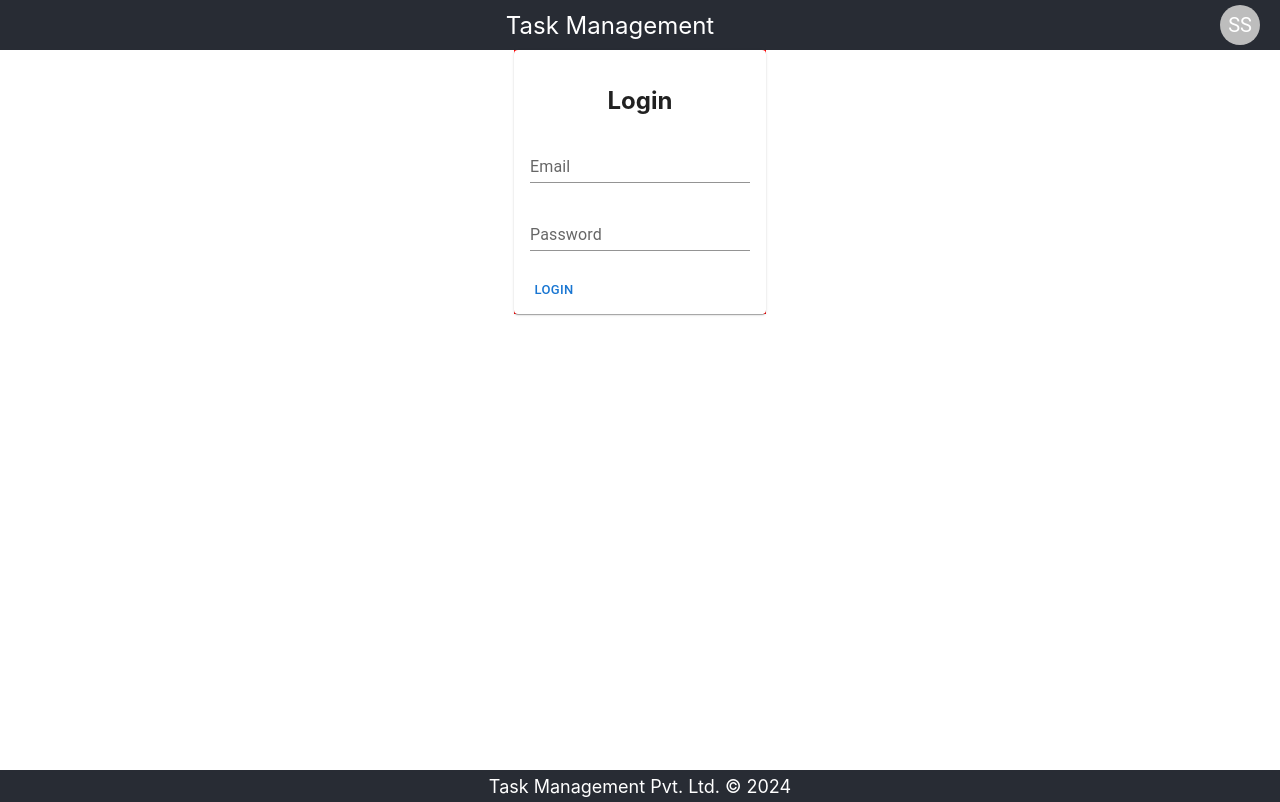
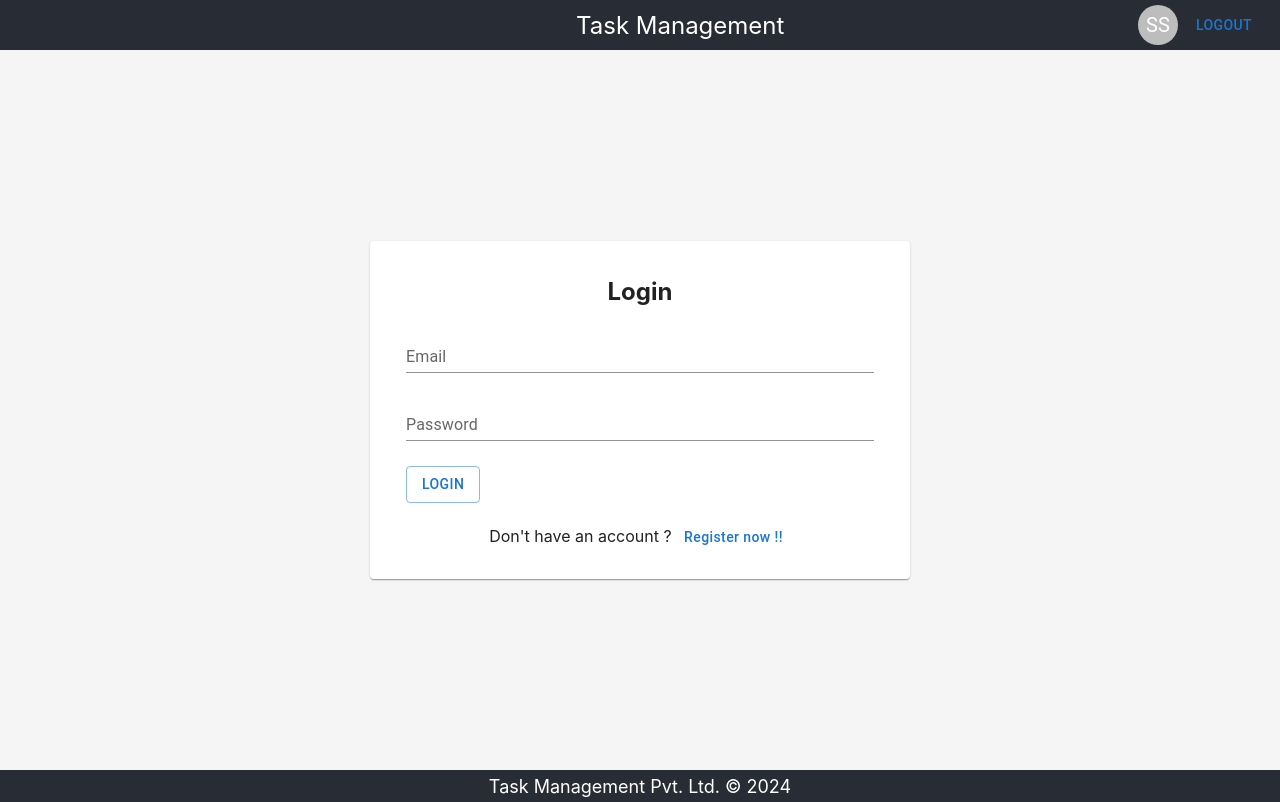
Before and after one commit to mrsinghspecialist/task-management, a React (Create React App) app: page /login in a window 1280 px wide. Both pictures are taken after a click on the button "LOGIN". Built offline with nearby package versions, Linux system fonts and the light colour scheme.

Commit message:
Implementing store and building components

```diff
--- a/package.json
+++ b/package.json
@@ -7,6 +7,7 @@
     "@emotion/styled": "^11.11.0",
     "@mui/material": "^5.15.6",
     "@mui/styles": "^5.15.6",
+    "@reduxjs/toolkit": "^2.1.0",
     "@testing-library/jest-dom": "^5.17.0",
     "@testing-library/react": "^13.4.0",
     "@testing-library/user-event": "^13.5.0",
@@ -16,6 +17,7 @@
     "@types/react-dom": "^18.2.18",
     "react": "^18.2.0",
     "react-dom": "^18.2.0",
+    "react-redux": "^9.1.0",
     "react-scripts": "5.0.1",
     "typescript": "^4.9.5",
     "web-vitals": "^2.1.4"
--- a/src/App.tsx
+++ b/src/App.tsx
@@ -1,5 +1,3 @@
-import React from "react";
-import logo from "./logo.svg";
 import "./App.css";
 import { Header } from "./components/Header/Header";
 import { Footer } from "./components/Footer/Footer";
@@ -15,7 +13,8 @@ function App() {
         className="body"
         style={{
           minHeight: "90vh",
-          // height: "90vh",
+          overflow: "auto",
+          background: "whitesmoke",
           width: "100%",
           display: "flex",
           justifyContent: "center",
--- a/src/components/Header/Header.styles.ts
+++ b/src/components/Header/Header.styles.ts
@@ -5,18 +5,24 @@ const useStyles = makeStyles((theme: Theme) =>
   createStyles({
     container: {
       display: "flex",
+      flexDirection: "row-reverse",
       alignItems: "center",
       fontSize: "x-large",
       minHeight: "50px",
       height: "6vh",
-      justifyContent: "space-between",
       width: "100%",
     },
     logo: {
       color: "white",
+      position: "absolute",
+      left: "45%",
+      alignSelf: "center",
     },
     avatar: {
       paddingRight: "20px",
+      display: "flex",
+      flexDirection: "row",
+      gap: "10px",
     },
   })
 );
--- a/src/components/Header/Header.tsx
+++ b/src/components/Header/Header.tsx
@@ -1,15 +1,30 @@
-import React from "react";
+import { useMemo } from "react";
 import useStyles from "./Header.styles";
-import { Avatar } from "@mui/material";
+import { Avatar, Button } from "@mui/material";
+import { useDispatch, useSelector } from "react-redux";
+import { logout, selectActingProfile } from "../../store/slices/profileSlice";
+import { getShortName } from "../../utils/utils";
 
 export const Header = () => {
   const classes = useStyles();
+  const dispatch = useDispatch();
+  const actingProfile = useSelector(selectActingProfile);
+  const shortName = useMemo(
+    () => getShortName(actingProfile.name),
+    [actingProfile.name]
+  );
+
   return (
     <div className={classes.container}>
       <div></div>
       <div className={classes.logo}>Task Management</div>
       <div className={classes.avatar}>
-        <Avatar>SS</Avatar>
+        {actingProfile.email && (
+          <>
+            <Avatar>{shortName}</Avatar>
+            <Button onClick={() => dispatch(logout())}>Logout</Button>
+          </>
+        )}
       </div>
     </div>
   );
--- a/src/components/Login/Login.tsx
+++ b/src/components/Login/Login.tsx
@@ -4,19 +4,35 @@ import {
   Card,
   CardActions,
   CardContent,
+  Modal,
   TextField,
 } from "@mui/material";
+import { useDispatch } from "react-redux";
+import { setActiveProfile } from "../../store/slices/profileSlice";
+import { useState } from "react";
+import { RegistrationForm } from "../RegistrationForm/RegistrationForm";
 
 export const Login = () => {
+  const [openModal, setOpenModal] = useState<boolean>(false);
+  const dispatch = useDispatch();
+
+  const handleClose = () => {
+    setOpenModal(false);
+  };
   return (
+    <>
       <div
         style={{
-        height: "100%",
-        background: "red",
+          height: "90vh",
+          background: "whitesmoke",
           display: "flex",
+          width: "100%",
+          justifyContent: "center",
+          alignItems: "center",
+          alignContent: "center",
         }}
       >
-      <Card>
+        <Card sx={{ width: "500px", paddingX: "20px" }}>
           <CardContent>
             <h2>Login</h2>
             <Box
@@ -27,17 +43,60 @@ export const Login = () => {
               }}
             >
               <div>
-              <TextField label="Email" type="text" variant="standard" />
+                <TextField
+                  sx={{ width: "100%" }}
+                  label="Email"
+                  type="text"
+                  variant="standard"
+                />
               </div>
-            <div>
-              <TextField label="Password" type="password" variant="standard" />
+              <Box>
+                <TextField
+                  sx={{ width: "100%" }}
+                  label="Password"
+                  type="password"
+                  variant="standard"
+                />
+              </Box>
+              <div
+                style={{
+                  marginTop: 5,
+                  alignSelf: "self-start",
+                }}
+              >
+                <Button
+                  variant="outlined"
+                  color="primary"
+                  onClick={() => {
+                    dispatch(
+                      setActiveProfile({
+                        email: "mrsinghspecialist@gmail.com",
+                        name: "Sarabjeet Singh",
+                        password: "Agbdlcid",
+                        userType: "Regular",
+                      })
+                    );
+                  }}
+                >
+                  Login
+                </Button>
               </div>
             </Box>
+            <Box mt={2}>
+              Don't have an account ?{" "}
+              <Button
+                sx={{ textTransform: "none" }}
+                onClick={() => setOpenModal(true)}
+              >
+                Register now !!
+              </Button>
+            </Box>
           </CardContent>
-        <CardActions>
-          <Button size="small">Login</Button>
-        </CardActions>
         </Card>
       </div>
+      <Modal open={openModal}>
+        <RegistrationForm handleClose={handleClose} />
+      </Modal>
+    </>
   );
 };
--- /dev/null
+++ b/src/components/RegistrationForm/RegistrationForm.tsx
@@ -0,0 +1,99 @@
+import { Box, Button, Card, CardContent, TextField } from "@mui/material";
+import React from "react";
+
+export const RegistrationForm = (props: { handleClose: () => void }) => {
+  return (
+    <div
+      style={{
+        background: "whitesmoke",
+        display: "flex",
+        position: "absolute",
+        top: "50%",
+        left: "50%",
+        transform: "translate(-50%, -50%)",
+        borderRadius: "50px",
+      }}
+    >
+      <Card
+        sx={{
+          width: "500px",
+          paddingX: "20px",
+          paddingY: "10px",
+        }}
+      >
+        <Button
+          sx={{ position: "absolute", top: "15px", right: "20px" }}
+          onClick={props.handleClose}
+        >
+          X
+        </Button>
+        <CardContent>
+          <h2>Registration Form</h2>
+          <Box
+            sx={{
+              display: "flex",
+              flexDirection: "column",
+              gap: "20px",
+            }}
+          >
+            <div>
+              <TextField
+                sx={{ width: "100%" }}
+                label="Name"
+                type="text"
+                variant="standard"
+              />
+            </div>
+            <div>
+              <TextField
+                sx={{ width: "100%" }}
+                label="Email"
+                type="text"
+                variant="standard"
+              />
+            </div>
+            <div>
+              <TextField
+                sx={{ width: "100%" }}
+                label="Confirm email"
+                type="text"
+                variant="standard"
+              />
+            </div>
+            <div>
+              <TextField
+                sx={{ width: "100%" }}
+                label="Password"
+                type="password"
+                variant="standard"
+              />
+            </div>
+            <div
+              style={{
+                marginTop: 8,
+                alignSelf: "self-start",
+              }}
+            >
+              <Button
+                variant="outlined"
+                color="primary"
+                onClick={() => {
+                  //   dispatch(
+                  //     setActiveProfile({
+                  //       email: "mrsinghspecialist@gmail.com",
+                  //       name: "Sarabjeet Singh",
+                  //       password: "Agbdlcid",
+                  //       userType: "Regular",
+                  //     })
+                  //   );
+                }}
+              >
+                Register
+              </Button>
+            </div>
+          </Box>
+        </CardContent>
+      </Card>
+    </div>
+  );
+};
--- a/src/index.tsx
+++ b/src/index.tsx
@@ -1,15 +1,19 @@
-import React from 'react';
-import ReactDOM from 'react-dom/client';
-import './index.css';
-import App from './App';
-import reportWebVitals from './reportWebVitals';
+import React from "react";
+import ReactDOM from "react-dom/client";
+import "./index.css";
+import App from "./App";
+import reportWebVitals from "./reportWebVitals";
+import { Provider } from "react-redux";
+import { store } from "./store/store";
 
 const root = ReactDOM.createRoot(
-  document.getElementById('root') as HTMLElement
+  document.getElementById("root") as HTMLElement
 );
 root.render(
   <React.StrictMode>
-    <App />
+    <Provider store={store}>
+      <App />
+    </Provider>
   </React.StrictMode>
 );
 
--- /dev/null
+++ b/src/interfaces/User.ts
@@ -0,0 +1,6 @@
+export type User = {
+  name: string;
+  email: string;
+  password: string;
+  userType: "Regular" | "Admin";
+};
--- /dev/null
+++ b/src/store/slices/profileSlice.ts
@@ -0,0 +1,47 @@
+import { createSelector, createSlice, PayloadAction } from "@reduxjs/toolkit";
+import { User } from "../../interfaces/User";
+import { RootState } from "../store";
+
+interface ProfileState {
+  actingProfile: User;
+  users?: User[];
+}
+
+const initialState: ProfileState = {
+  actingProfile: {
+    name: "",
+    email: "",
+    password: "",
+    userType: "Regular",
+  },
+};
+
+const profile = createSlice({
+  name: "profile",
+  initialState,
+  reducers: {
+    setActiveProfile: (state, action: { payload: User }) => {
+      const { payload } = action;
+      const { email, name, password, userType } = payload;
+      state.actingProfile.email = email;
+      state.actingProfile.password = password;
+      state.actingProfile.name = name;
+      state.actingProfile.userType = userType;
+    },
+    logout: (state) => {
+      state.actingProfile = initialState.actingProfile;
+    },
+  },
+});
+
+const selectProfileState = (state: RootState): RootState["profile"] =>
+  state.profile;
+
+export const selectActingProfile = createSelector(
+  selectProfileState,
+  (profileState) => profileState.actingProfile
+);
+
+export const { setActiveProfile, logout } = profile.actions;
+
+export default profile.reducer;
--- /dev/null
+++ b/src/store/store.ts
@@ -0,0 +1,11 @@
+import { configureStore } from "@reduxjs/toolkit";
+import profileSlice from "./slices/profileSlice";
+
+export const store = configureStore({
+  reducer: {
+    profile: profileSlice,
+  },
+});
+
+export type RootState = ReturnType<typeof store.getState>;
+export type AppDispatch = typeof store.dispatch;
--- /dev/null
+++ b/src/utils/utils.ts
@@ -0,0 +1,7 @@
+export const getShortName = (name: string): string => {
+  return name
+    .split(" ")
+    .splice(0, 2)
+    .map((word) => word.charAt(0).toUpperCase())
+    .join("");
+};
```
Also changed, not shown: 1 other file (tests, documents, lock files or other folders). Lines whose indentation alone changed are shown as unchanged.
